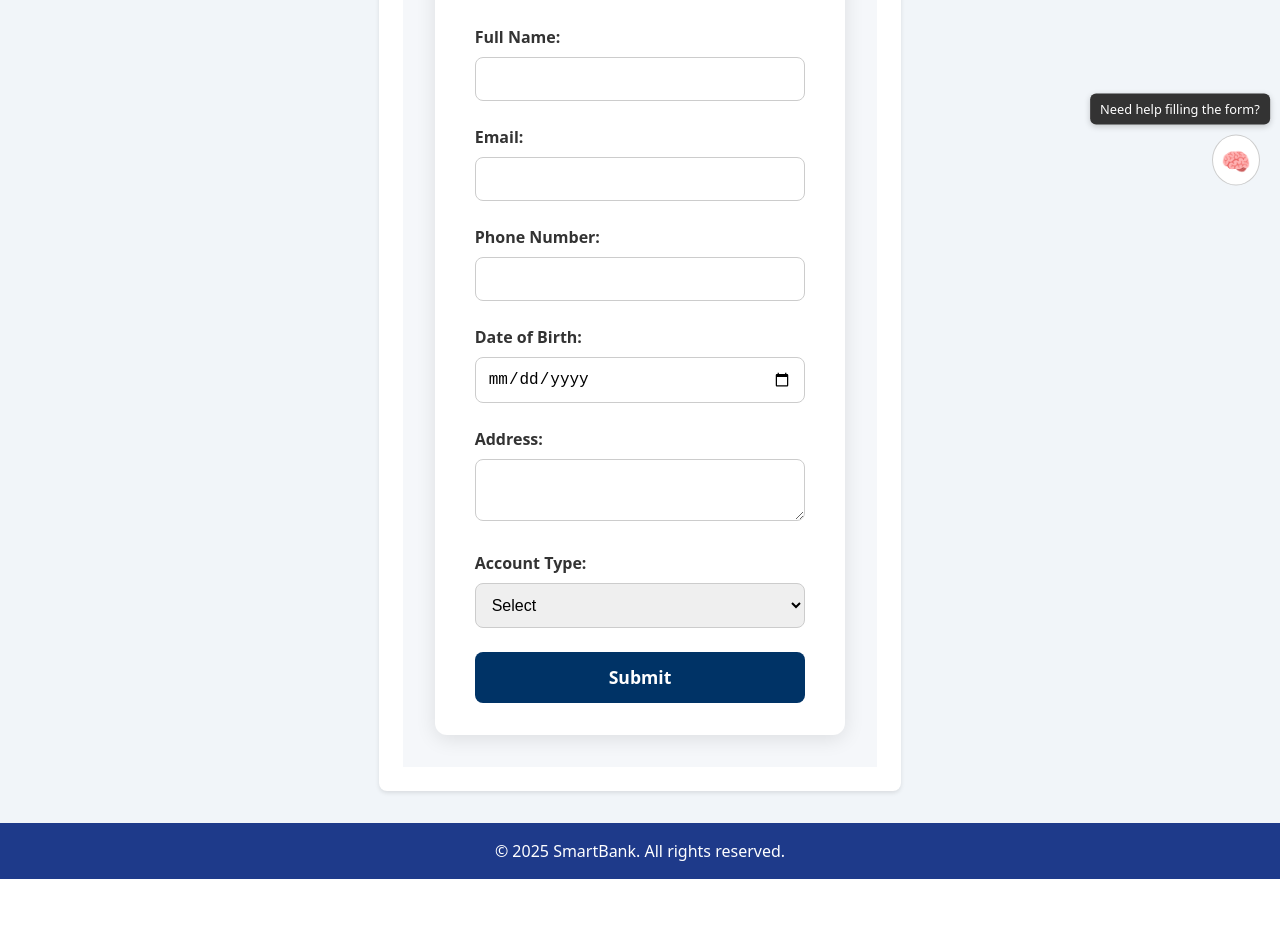
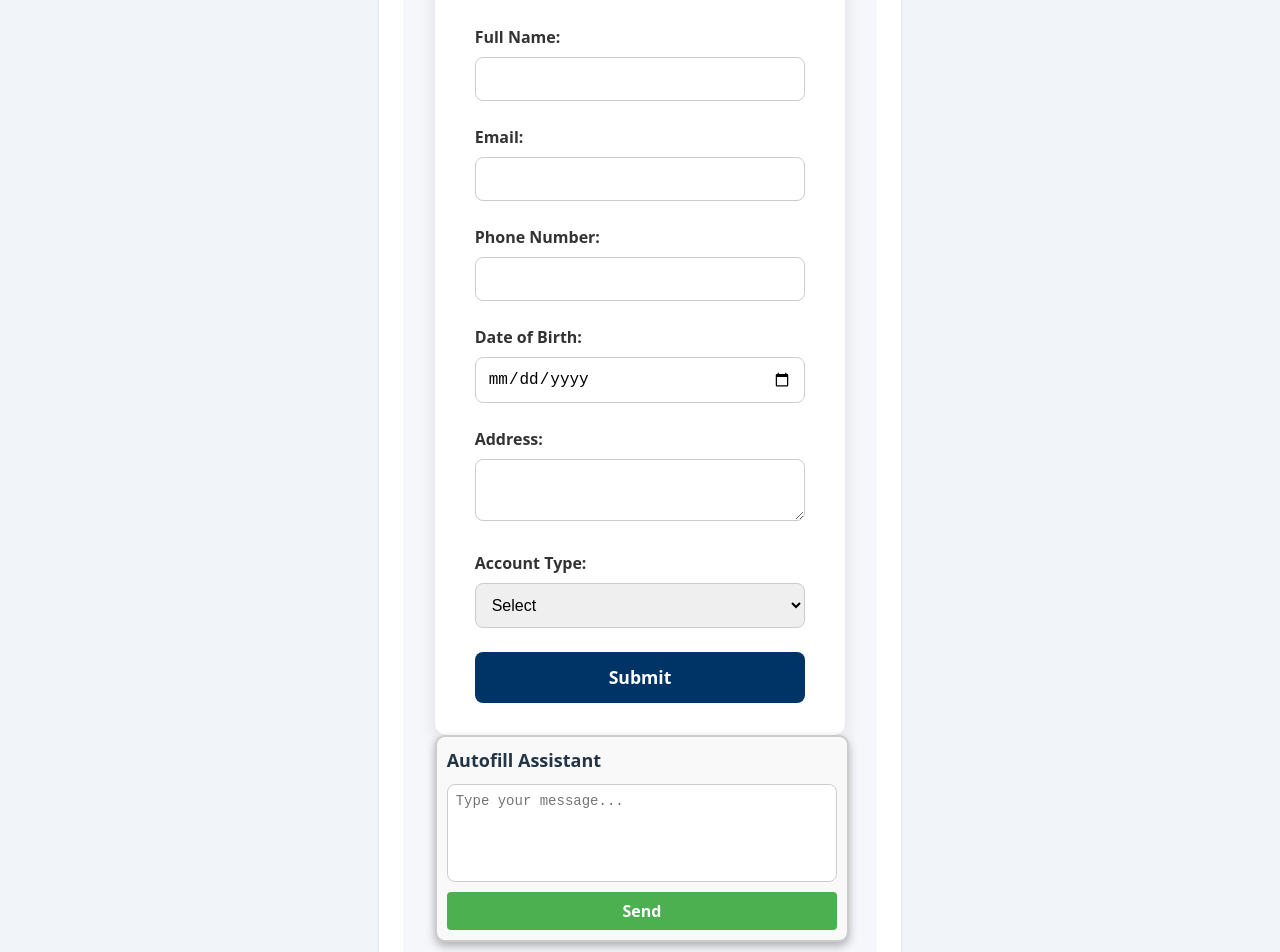
Before and after one commit to nagendrapc/chatbot_poc, a React (Vite) app: page / in a window 1280 px wide. Shown: the part 240-1192 px from the top of the page. Before the commit the page ends 1119 px from the top, so only its background shows below. Built offline with nearby package versions, Linux system fonts and the light colour scheme.

Commit message:
styling changes

```diff
--- a/src/components/BankForm.css
+++ b/src/components/BankForm.css
@@ -4,6 +4,7 @@
   display: flex;
   justify-content: center;
   align-items: flex-start;
+  flex-direction: column;
   padding: 2rem;
   background-color: #f5f7fa;
   min-height: 100vh;
@@ -16,7 +17,6 @@ form {
   padding: 2rem 2.5rem;
   border-radius: 12px;
   box-shadow: 0 4px 20px rgba(0, 0, 0, 0.1);
-  width: 100%;
   max-width: 600px;
 }
 
--- a/src/components/Utility.css
+++ b/src/components/Utility.css
@@ -21,17 +21,17 @@
   }
 
   .chat-container {
-    width: 300px;
+    width: 100%;
     background: #f9f9f9;
     border: 2px solid #ccc;
     border-radius: 10px;
-    padding: 10px;
     box-shadow: 0 4px 10px rgba(0, 0, 0, 0.3);
   }
 
   .chat-header {
     display: flex;
     justify-content: space-between;
+    padding: 10px 10px 0px 10px;
     align-items: center;
   }
 
@@ -50,7 +50,7 @@
   .chat-input-container {
     display: flex;
     flex-direction: column;
-    margin-top: 10px;
+    margin: 10px;
   }
 
   .chat-textarea {
--- a/src/components/Utility.jsx
+++ b/src/components/Utility.jsx
@@ -1,8 +1,7 @@
 import { useState } from 'react';
-import './Utility.css'; // Ensure this CSS file is imported
+import './Utility.css';
 
 function Utility({ details }) {
-  const [isOpen, setIsOpen] = useState(false);
   const [input, setInput] = useState('');
   const [error, setError] = useState(null);
   const [extracted, setExtracted] = useState({});
@@ -42,15 +41,13 @@ function Utility({ details }) {
       const jsonString = reply.slice(jsonStart, jsonEnd);
       const parsed = JSON.parse(jsonString.trim());
 
-      for (const key in details) {
-        details[key]('');
-      }
-
       for (const key in parsed) {
         if (details[key]) {
           details[key](parsed[key]);
         }
       }
+
+      setExtracted(parsed);
     } catch (err) {
       console.error('API error:', err);
       setError('Failed to fetch response. Please try again.');
@@ -58,22 +55,9 @@ function Utility({ details }) {
   };
 
   return (
-    <div className="utility-wrapper">
-      {!isOpen && (
-        <div className="utility-icon-wrapper">
-        <div className="tooltip-message">Need help filling the form?</div>
-        <button className="utility-icon" onClick={() => setIsOpen(true)} title="Autofill Assistant">
-          🧠
-        </button>
-      </div>
-
-      )}
-
-      {isOpen && (
     <div className="chat-container">
       <div className="chat-header">
         <h2 className="chat-title">Autofill Assistant</h2>
-            <button className="chat-close-button" onClick={() => setIsOpen(false)}>✕</button>
       </div>
 
       <div className="chat-input-container">
@@ -92,8 +76,6 @@ function Utility({ details }) {
 
       {error && <div className="chat-error">{error}</div>}
     </div>
-      )}
-    </div>
   );
 }
 
```
Lines whose indentation alone changed are shown as unchanged.
